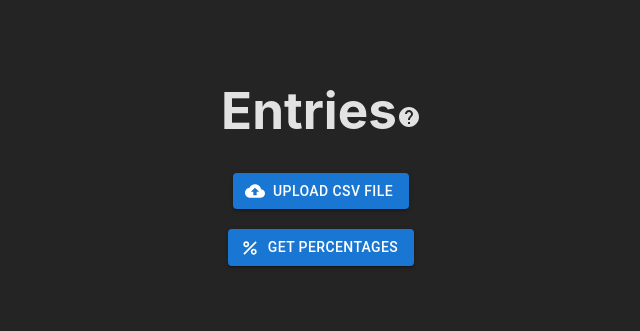
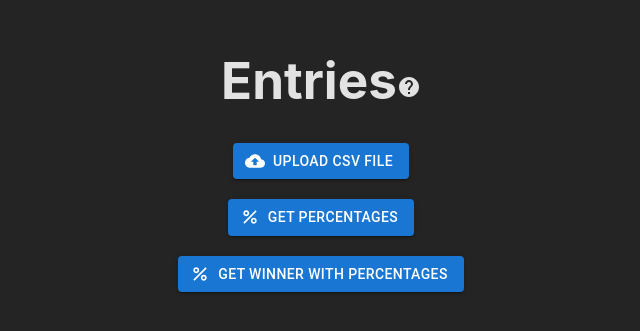
Before and after one commit to Kelson-Gardner/Entries, a React (Vite) app: page / in a window 1280 px wide. Shown: the part 235-566 px from the top of the page, without its empty margins (319-959 px from the left). Built offline with nearby package versions, Linux system fonts and the light colour scheme.

Commit message:
Added a button to be able to ge the winner and the percentages entries all the people have

```diff
--- a/src/App.css
+++ b/src/App.css
@@ -5,13 +5,8 @@
   text-align: center;
 }
 
-#button-container{
+.button-container{
   margin-bottom: 20px;
-}
-
-.button{
-  min-width: 200px;
-  background-color: black;
 }
 
 ul{
--- a/src/App.jsx
+++ b/src/App.jsx
@@ -14,11 +14,16 @@ function App() {
   const [percentages, setPercentages] = useState([])
 
   function selectWinner(event){
-    readFile(event, pickRandomEntry)
+    readFile(event, pickRandomEntry);
   }
 
   function getPercentages(event){
-    readFile(event, calculatePercentages)
+    readFile(event, calculatePercentages);
+  }
+
+  function getPercentagesAndWinner(event){
+    readFile(event, pickRandomEntry);
+    readFile(event, calculatePercentages);
   }
 
   function getTotalEntries(entries){
@@ -26,7 +31,6 @@ function App() {
   }
 
   function calculatePercentages(entries){
-    setWinner("");
     const totalEntries = getTotalEntries(entries);
     let entryPercentages = []
     for(let entry of entries){
@@ -39,7 +43,6 @@ function App() {
   }
 
   function pickRandomEntry(entries) {
-    setPercentages([])
     const totalEntries = getTotalEntries(entries);
     let randomIndex = Math.floor(Math.random() * totalEntries);
     for (const entry of entries) {
@@ -113,7 +116,7 @@ function App() {
          <HelpIcon id="help-icon"></HelpIcon>
          </Tooltip>
       </h1>
-      <div id="button-container">
+      <div className="button-container">
         <Button
             component="label"
             role={undefined}
@@ -125,7 +128,7 @@ function App() {
          <VisuallyHiddenInput funct={selectWinner}/>
          </Button>
       </div>
-      <div>
+      <div className="button-container">
       <Button
             component="label"
             role={undefined}
@@ -137,12 +140,36 @@ function App() {
          <VisuallyHiddenInput funct={getPercentages}/>
          </Button>
       </div>
+      <div className="button-container">
+      <Button
+            component="label"
+            role={undefined}
+            variant="contained"
+            tabIndex={-1}
+            startIcon={<PercentIcon />}
+            className="button">
+          Get Winner With Percentages
+         <VisuallyHiddenInput funct={getPercentagesAndWinner}/>
+         </Button>
+      </div>
       {error && (
           <>
           <p>{error}</p>
           </>
       )}
-      {winner && (
+      {percentages && winner &&(
+        <>
+        <p>The Winner is {winner}!!</p>
+        <Button
+        onClick={selectWinner}
+        >Generatre New Winner</Button>
+        <ul>{percentages.map((item, index) => (
+            <li key={index}>{item.name}: {item.percentage}%</li>
+        ))}
+        </ul>
+        </>
+      )}
+      {winner && !percentages && (
         <>
         <p>The Winner is {winner}!!</p>
         <Button
@@ -150,7 +177,7 @@ function App() {
         >Generatre New Winner</Button>
         </>
       )}
-      {percentages && (
+      {percentages && !winner && (
         <>
         <ul>{percentages.map((item, index) => (
             <li key={index}>{item.name}: {item.percentage}%</li>
```
